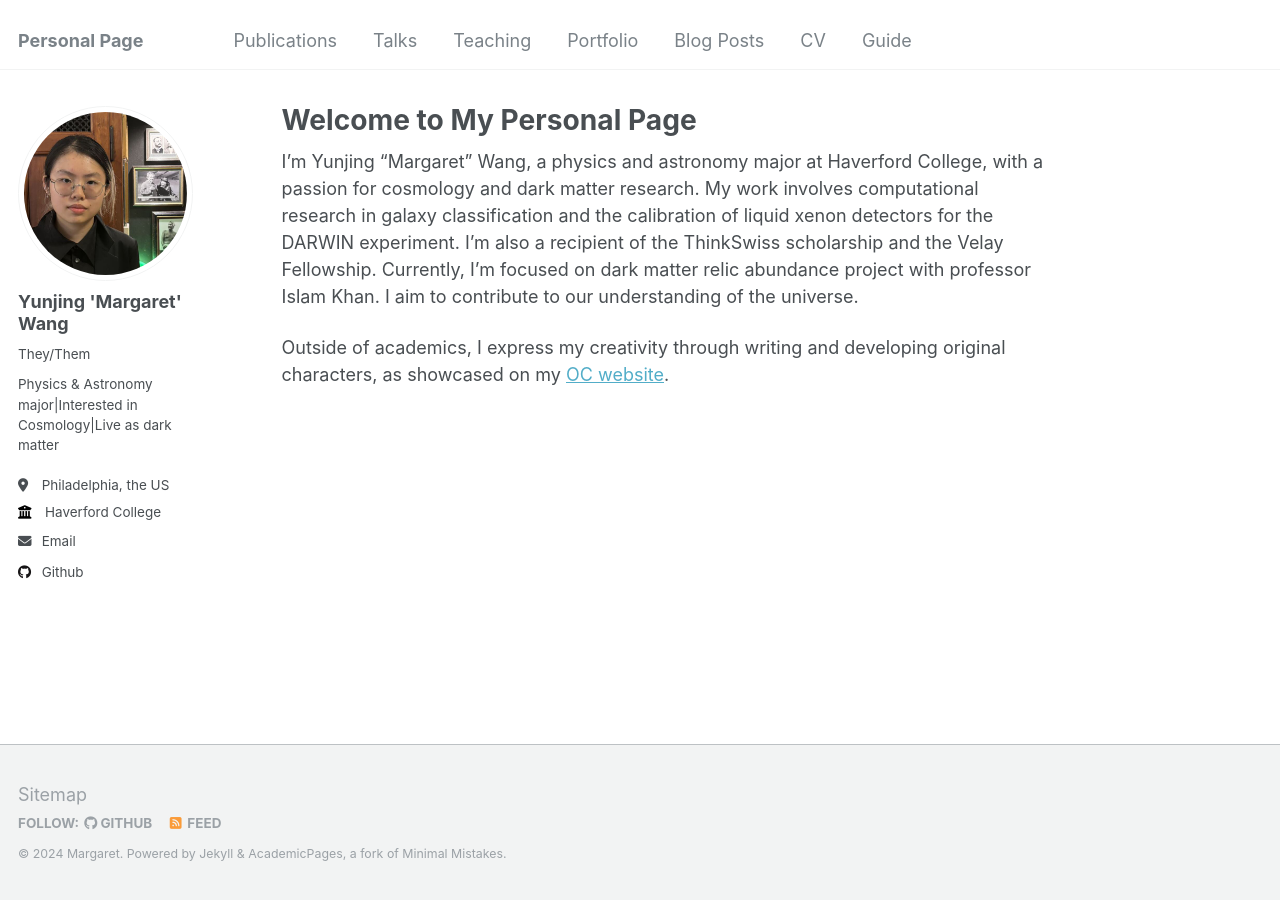
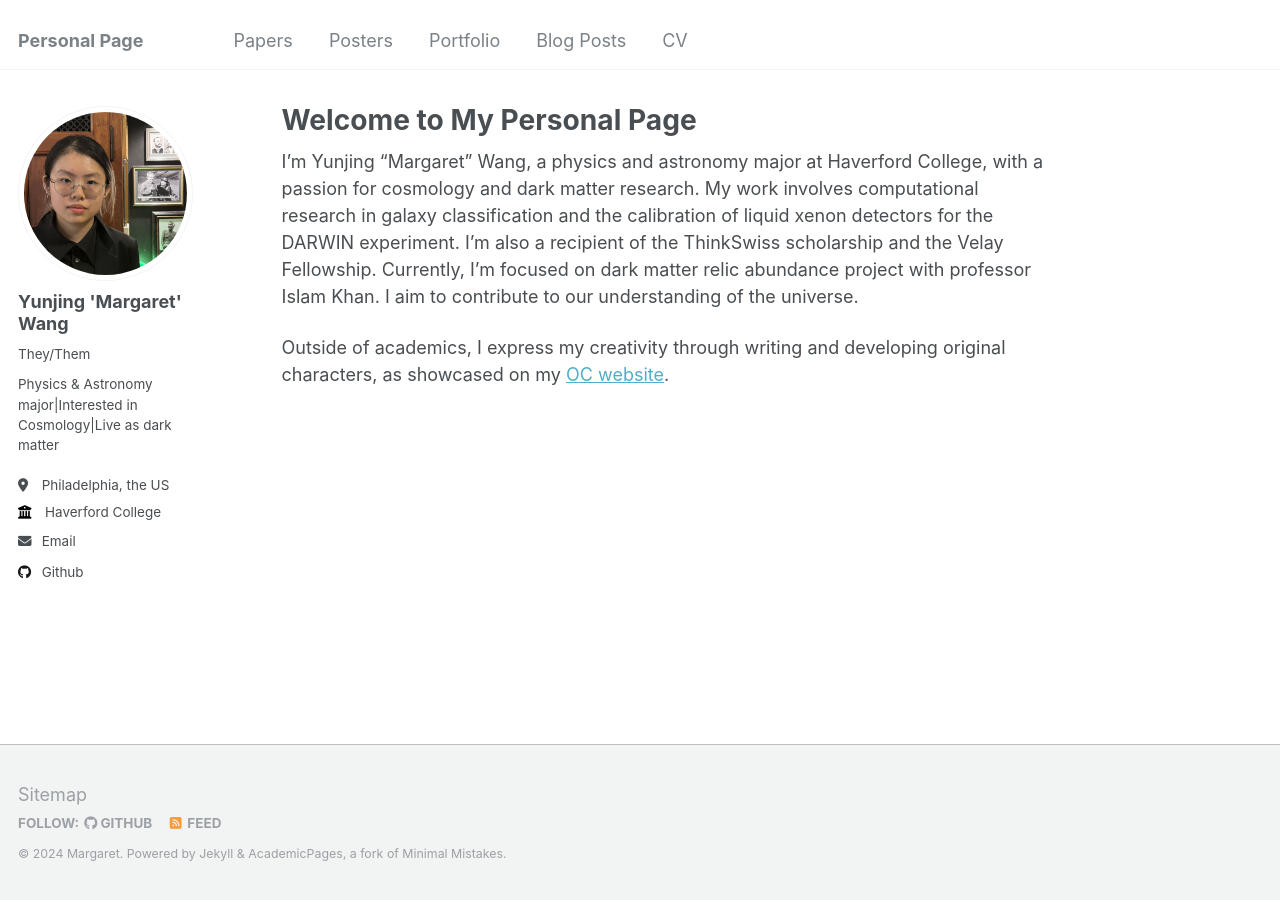
Before and after one commit to Margaret42/Yunjing-Wang, a Jekyll site: the page built from _pages/about.md, in a window 1280 px wide. Built offline with Jekyll 4.4.1, drawn with Linux system fonts in a browser that asks for light colours.

Commit message:
Update navigation.yml

```diff
--- a/_data/navigation.yml
+++ b/_data/navigation.yml
@@ -5,14 +5,11 @@
 # prevent it from being included in the site.
 
 main:
-  - title: "Publications"
-    url: /publications/
+  - title: "Papers"
+    url: /papers/
 
-  - title: "Talks"
-    url: /talks/
-
-  - title: "Teaching"
-    url: /teaching/
+  - title: "Posters"
+    url: /posters/
 
   - title: "Portfolio"
     url: /portfolio/
@@ -22,6 +19,3 @@ main:
 
   - title: "CV"
     url: /cv/
-
-  - title: "Guide"
-    url: /markdown/
```
